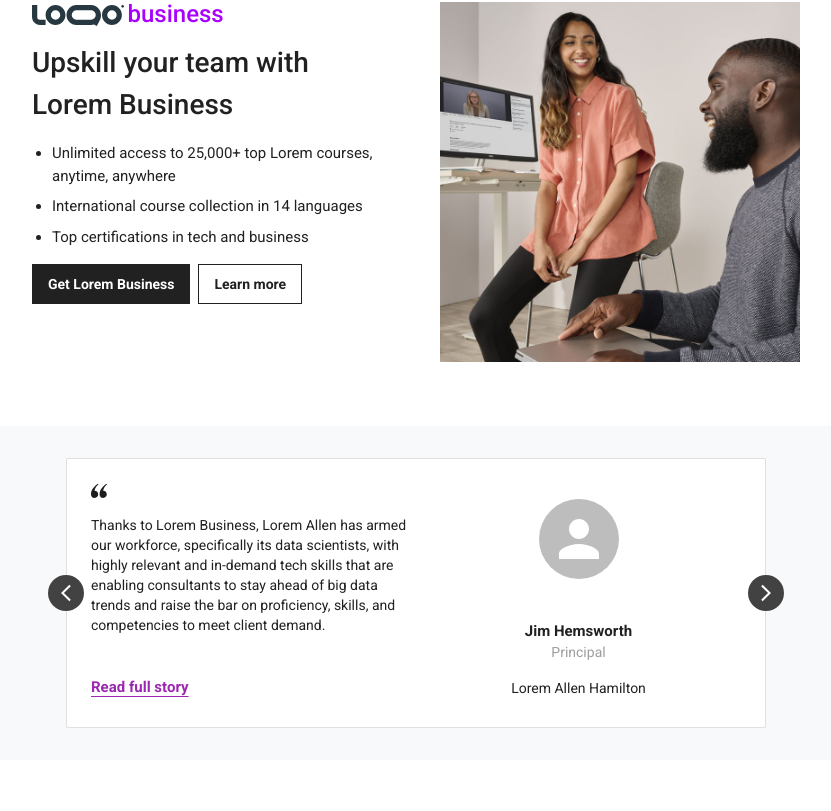
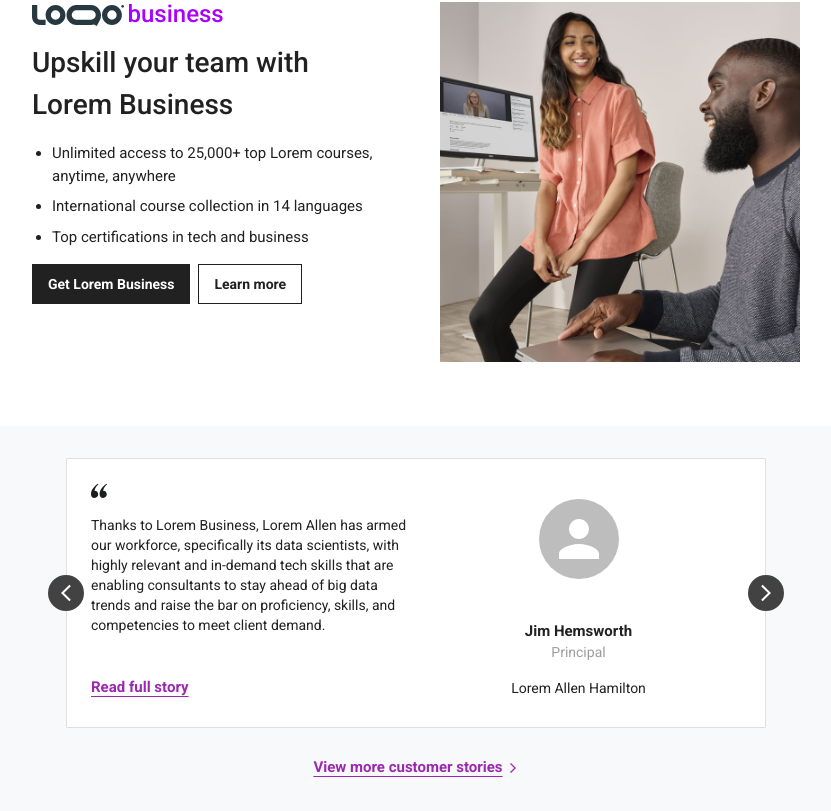
Before and after one commit to tuheli/video-course-platform, a React (Vite) app: page / in a window 1280 px wide. Shown: the part 3447-4258 px from the top of the page, without its empty margins (224-1055 px from the left). Before the commit the page ends 4207 px from the top, so only its background shows below. Built offline with nearby package versions, Linux system fonts and the light colour scheme.

Commit message:
Added view more customer stories link

```diff
--- a/src/components/customer-stories/CustomerStories.tsx
+++ b/src/components/customer-stories/CustomerStories.tsx
@@ -1,15 +1,23 @@
-import { Box, Container } from '@mui/material';
+import { Box, Container, Stack } from '@mui/material';
 import { getCustomerStories } from '../../../data/customerStoriesData';
 import { CustomerStoryCard } from './CustomerStoryCard';
 import Slider from 'react-slick';
 import { ArrowRight } from '../scroll-to-view-list/ArrowRight';
 import { ArrowLeft } from '../scroll-to-view-list/ArrowLeft';
+import { ViewMoreCustomerStoriesLink } from './ViewMoreCustomerStoriesLink';
 
 export const CustomerStories = () => {
   const customerStories = getCustomerStories();
 
   return (
     <Container>
+      <Stack
+        sx={{
+          flexDirection: 'column',
+          alignItems: 'center',
+          gap: 2,
+        }}
+      >
         <Box
           sx={{
             maxWidth: 700,
@@ -51,6 +59,10 @@ export const CustomerStories = () => {
             })}
           </Slider>
         </Box>
+        <Box>
+          <ViewMoreCustomerStoriesLink />
+        </Box>
+      </Stack>
     </Container>
   );
 };
```
Lines whose indentation alone changed are shown as unchanged.
